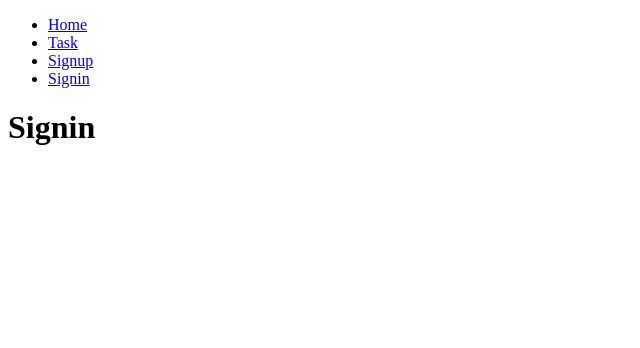
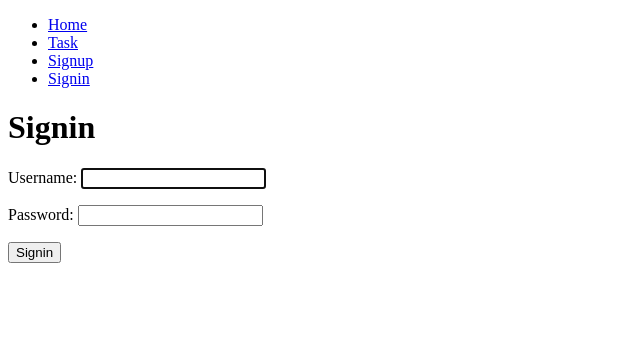
Before and after one commit to fabioc9675/SoftwareDevelopmentPrjs, a Django app: page /signin/ in a window 1280 px wide. Shown: the top 348 px of the page, without its empty margins (0-640 px from the left). Run offline with Django 4.2, Linux system fonts and the light colour scheme.

Commit message:
Creation of sign in view and functionality

```diff
--- a/CRUD_Django/task/templates/base.html
+++ b/CRUD_Django/task/templates/base.html
@@ -25,10 +25,11 @@
             <li>
                 <a href="/signup">Signup</a>
             </li>
-            {% endif %}
             <li>
                 <a href="/signin">Signin</a>
             </li>
+            {% endif %}
+
         </ul>
     </nav>
 
--- a/CRUD_Django/task/templates/signin.html
+++ b/CRUD_Django/task/templates/signin.html
@@ -4,4 +4,14 @@
 
 <h1>Signin</h1>
 
+{{error}}
+
+<form action="/signin/" method="POST">
+    {% csrf_token %}
+    {{form.as_p}}
+    <button>
+        Signin
+    </button>
+</form>
+
 {% endblock %}
--- a/CRUD_Django/task/views.py
+++ b/CRUD_Django/task/views.py
@@ -1,8 +1,8 @@
 from django.shortcuts import render, redirect
-from django.contrib.auth.forms import UserCreationForm
+from django.contrib.auth.forms import UserCreationForm, AuthenticationForm
 # modelo creado para registrar usuario
 from django.contrib.auth.models import User
-from django.contrib.auth import login, logout
+from django.contrib.auth import login, logout, authenticate
 from django.db import IntegrityError
 
 
@@ -14,7 +14,9 @@ def home(request):
 def signup(request):
 
     if request.method == 'GET':
-        return render(request, 'signup.html', {'form': UserCreationForm})
+        return render(request, 'signup.html', {
+            'form': UserCreationForm
+        })
     else:
 
         if request.POST['password1'] == request.POST['password2']:
@@ -28,9 +30,13 @@ def signup(request):
                 return redirect('task')
             except IntegrityError:  # manejo de excepciones de forma manual.
                 return render(request, 'signup.html', {
-                    'form': UserCreationForm, 'error': 'User already exists'})
+                    'form': UserCreationForm,
+                    'error': 'User already exists'
+                })
         return render(request, 'signup.html', {
-            'form': UserCreationForm, 'error': 'Password do not match'})
+            'form': UserCreationForm,
+            'error': 'Password do not match'
+        })
 
 
 def task(request):
@@ -43,4 +49,19 @@ def signout(request):
 
 
 def signin(request):
-    return render(request, 'signin.html')
+    if request.method == 'GET':
+        return render(request, 'signin.html', {
+            'form': AuthenticationForm,
+        })
+    else:
+        user = authenticate(
+            request, username=request.POST['username'], password=request.POST['password'])
+        if user is None:
+            return render(request, 'signin.html', {
+                'form': AuthenticationForm,
+                'error': 'Username or Password is incorrect'
+            })
+        else:
+            # Guardo la seccion del usuario que acaba de logearse
+            login(request, user)
+            return redirect('task')
```
Also changed, not shown: CRUD_Django/db.sqlite3.
